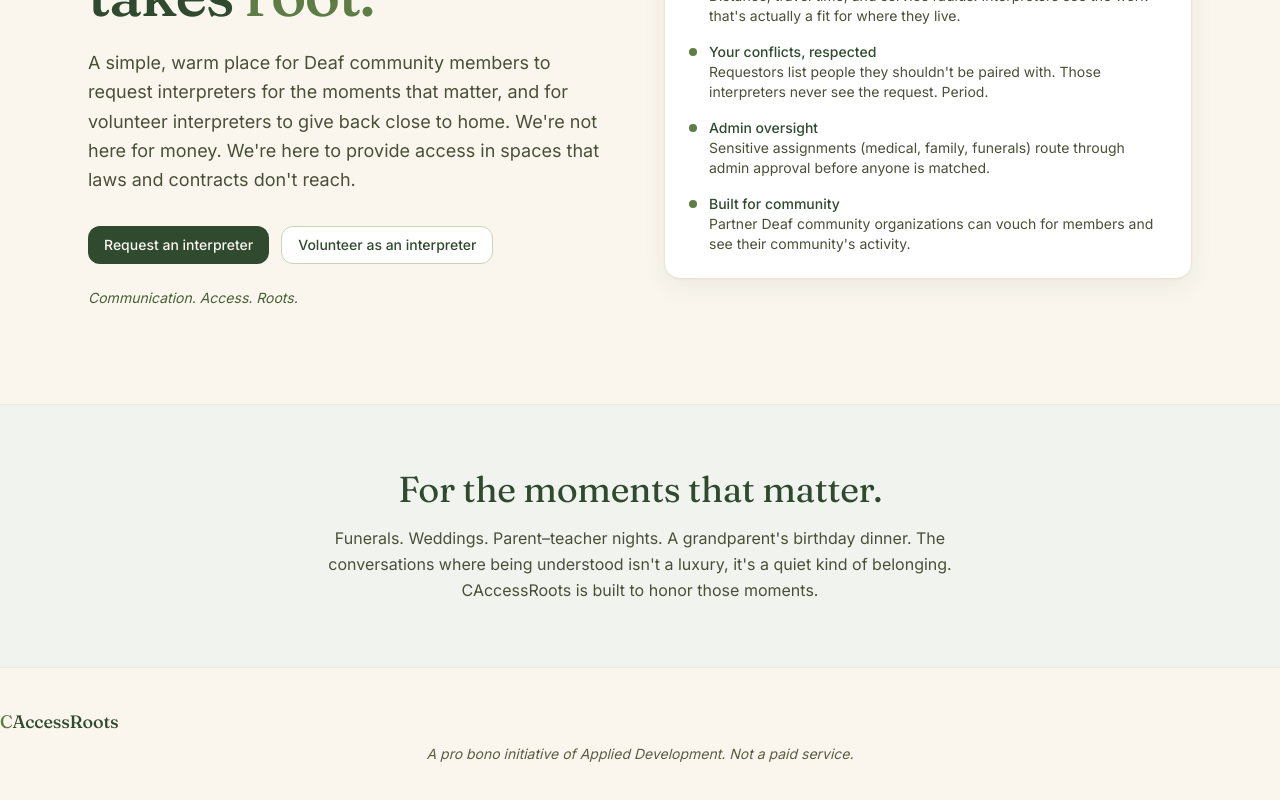
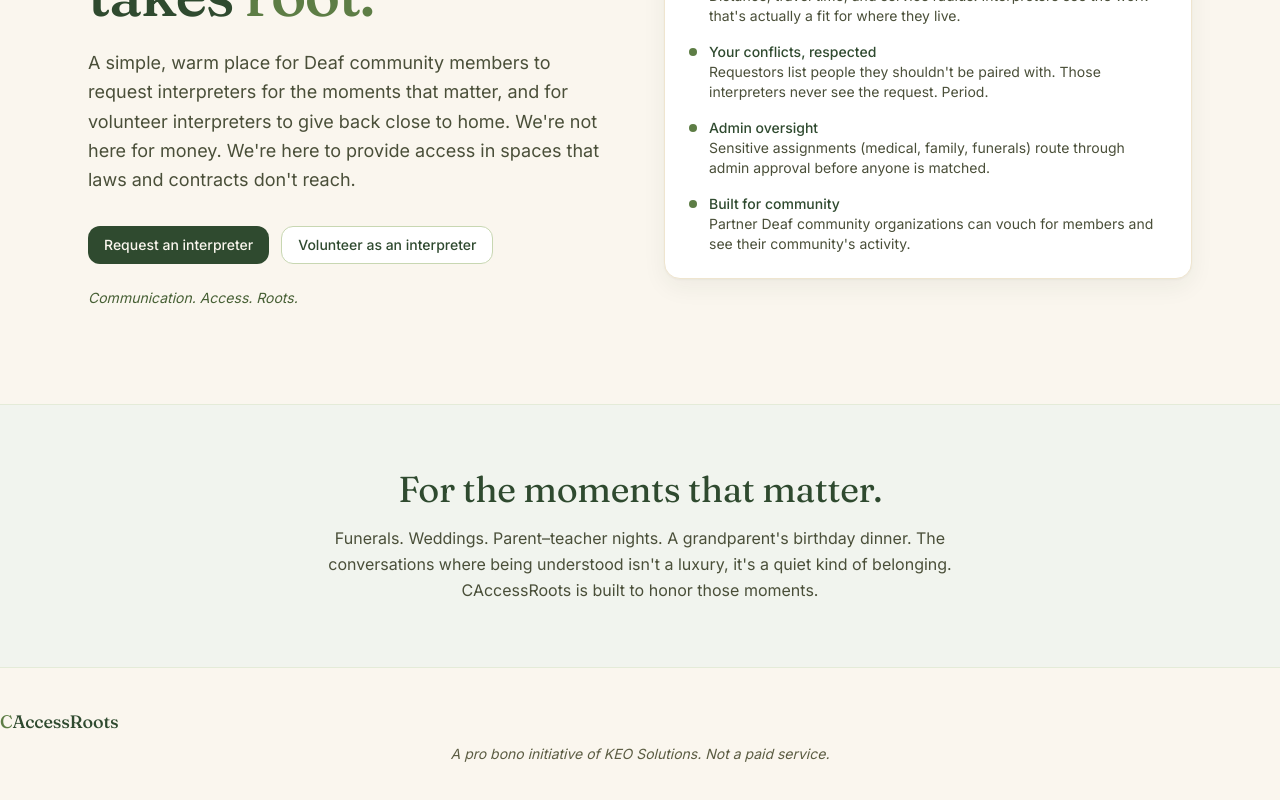
Before and after one commit to koregan-ad/caccessroots, a Next.js app: page / in a window 1280 px wide. Shown: the part 278-1078 px from the top of the page. Built offline with nearby package versions, Linux system fonts and the light colour scheme.

Commit message:
Update page.tsx

```diff
--- a/src/app/page.tsx
+++ b/src/app/page.tsx
@@ -86,7 +86,7 @@ export default function LandingPage() {
       <footer className="py-10 text-center text-sm text-olive-600">
         <Wordmark size="sm" href={null} />
         <p className="mt-2 italic">
-          A pro bono initiative of Applied Development. Not a paid service.
+          A pro bono initiative of KEO Solutions. Not a paid service.
         </p>
       </footer>
     </main>
```
